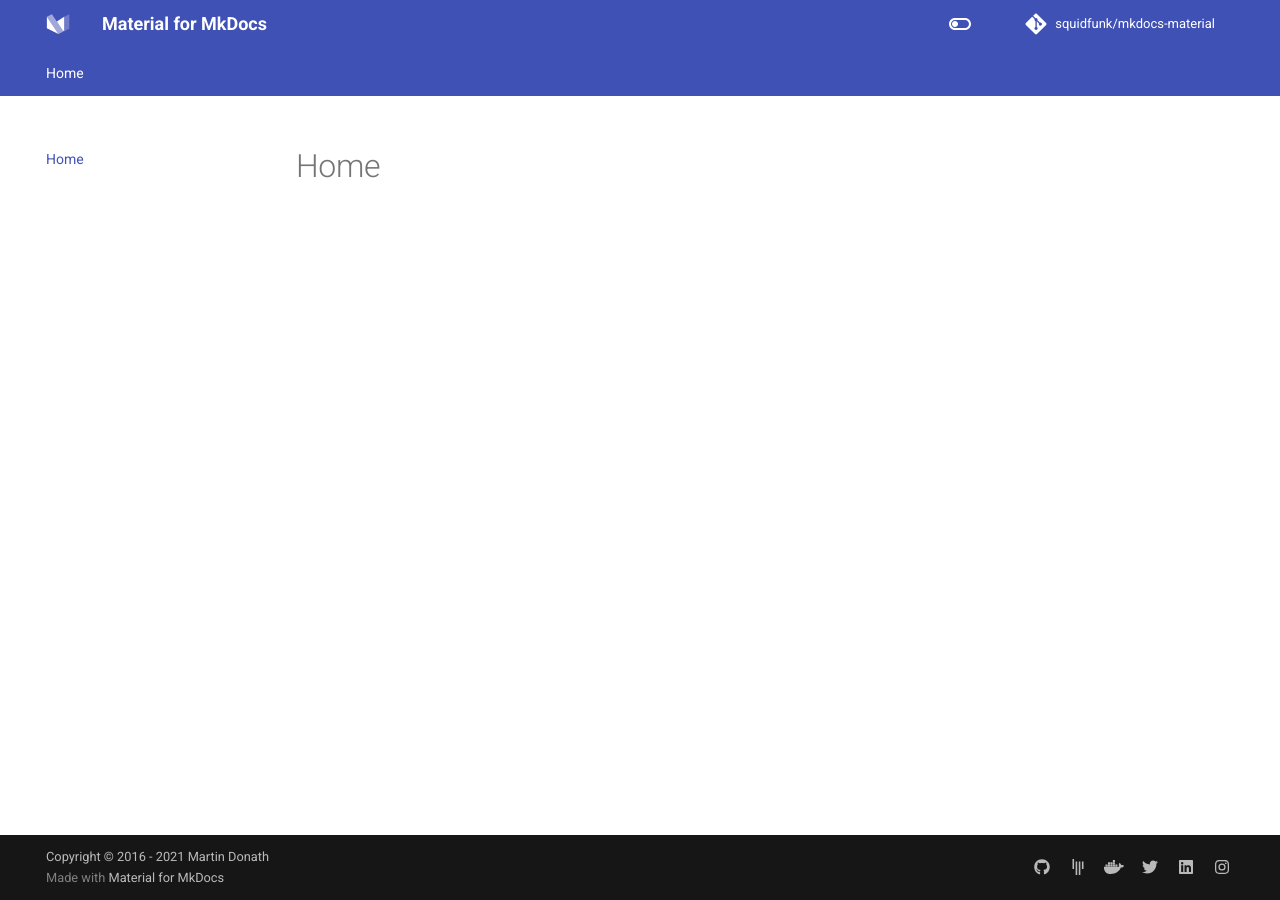
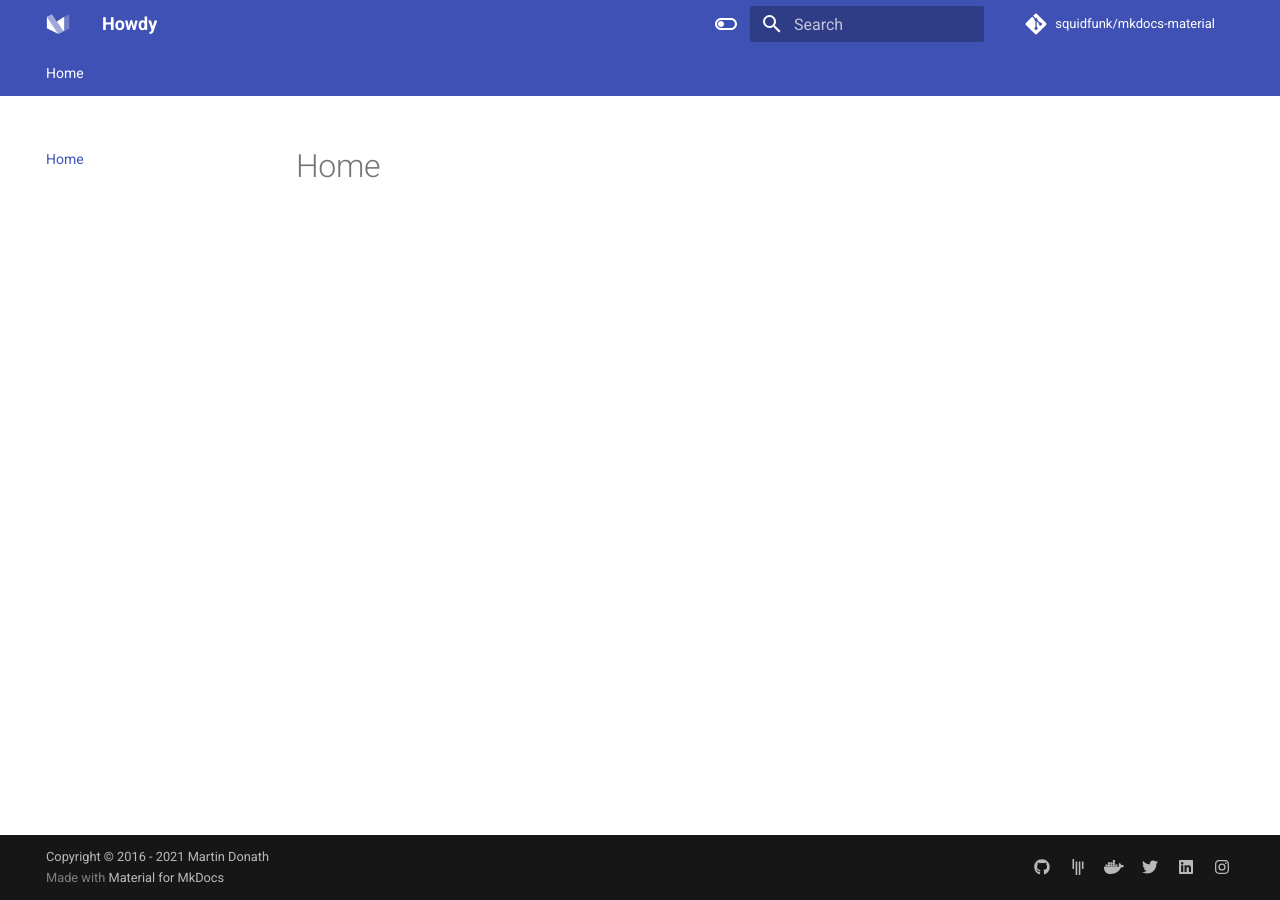
Before and after one commit to stevejoluc/stevejoluc.github.io, an MkDocs documentation site: the page built from docs/index.md, in a window 1280 px wide. Built offline with MkDocs 1.6.1 and Material for MkDocs 9.7.7, drawn with Linux system fonts in a browser that asks for light colours; comment, search, counter and statistics services are not loaded.

Commit message:
Update mkdocs.yml

```diff
--- a/mkdocs.yml
+++ b/mkdocs.yml
@@ -19,7 +19,7 @@
 # IN THE SOFTWARE.
 
 # Project information
-site_name: Material for MkDocs
+site_name: Howdy
 site_url: https://squidfunk.github.io/mkdocs-material/
 site_author: Martin Donath
 site_description: >-
@@ -37,7 +37,6 @@ copyright: Copyright &copy; 2016 - 2021 Martin Donath
 # Configuration
 theme:
   name: material
-  # custom_dir: !ENV [THEME_DIR, "material"]
 
   # Static files
   # static_templates:
@@ -87,7 +86,7 @@ theme:
 
 # Plugins
 plugins:
-  # - search
+  - search
   # - redirects:
   #     redirect_maps:
   #       changelog/insiders.md: insiders/changelog.md
@@ -135,35 +134,35 @@ markdown_extensions:
   - footnotes
   - meta
   - md_in_html
-  # - toc:
-  #     permalink: true
-  # - pymdownx.arithmatex:
-  #     generic: true
-  # - pymdownx.betterem:
-  #     smart_enable: all
-  # - pymdownx.caret
-  # - pymdownx.details
-  # - pymdownx.emoji:
-  #     emoji_index: !!python/name:materialx.emoji.twemoji
-  #     emoji_generator: !!python/name:materialx.emoji.to_svg
-  # - pymdownx.highlight
-  # - pymdownx.inlinehilite
-  # - pymdownx.keys
-  # - pymdownx.magiclink:
-  #     repo_url_shorthand: true
-  #     user: squidfunk
-  #     repo: mkdocs-material
-  # - pymdownx.mark
-  # - pymdownx.smartsymbols
-  # - pymdownx.superfences:
-  #     custom_fences:
-  #       - name: mermaid
-  #         class: mermaid-experimental
-  #         format: !!python/name:pymdownx.superfences.fence_code_format
-  # - pymdownx.tabbed
-  # - pymdownx.tasklist:
-  #     custom_checkbox: true
-  # - pymdownx.tilde
+  - toc:
+      permalink: true
+  - pymdownx.arithmatex:
+      generic: true
+  - pymdownx.betterem:
+      smart_enable: all
+  - pymdownx.caret
+  - pymdownx.details
+  - pymdownx.emoji:
+      emoji_index: !!python/name:materialx.emoji.twemoji
+      emoji_generator: !!python/name:materialx.emoji.to_svg
+  - pymdownx.highlight
+  - pymdownx.inlinehilite
+  - pymdownx.keys
+  - pymdownx.magiclink:
+      repo_url_shorthand: true
+      user: squidfunk
+      repo: mkdocs-material
+  - pymdownx.mark
+  - pymdownx.smartsymbols
+  - pymdownx.superfences:
+      custom_fences:
+        - name: mermaid
+          class: mermaid-experimental
+          format: !!python/name:pymdownx.superfences.fence_code_format
+  - pymdownx.tabbed
+  - pymdownx.tasklist:
+      custom_checkbox: true
+  - pymdownx.tilde
 
 # Page tree
 nav:
```
